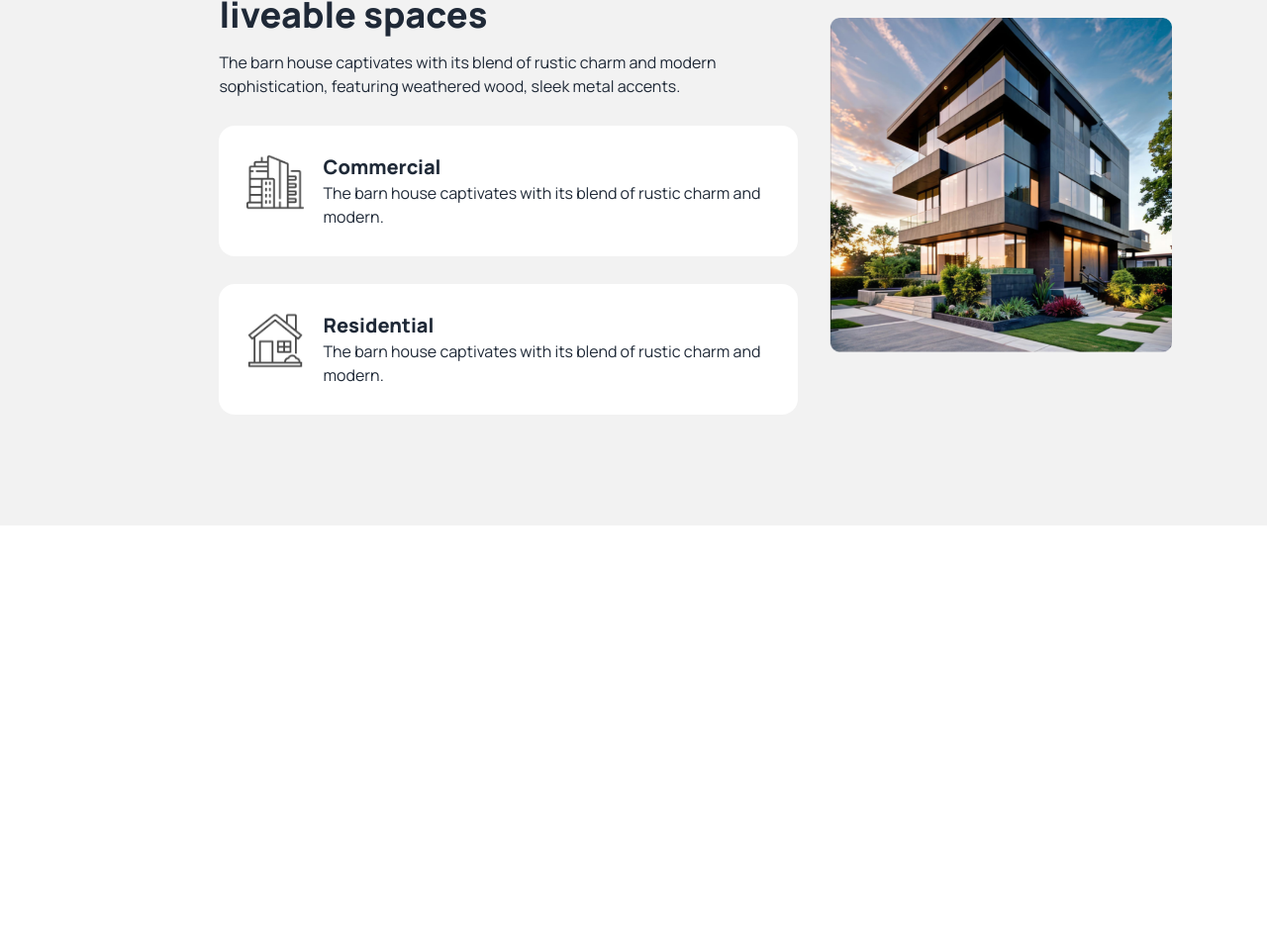
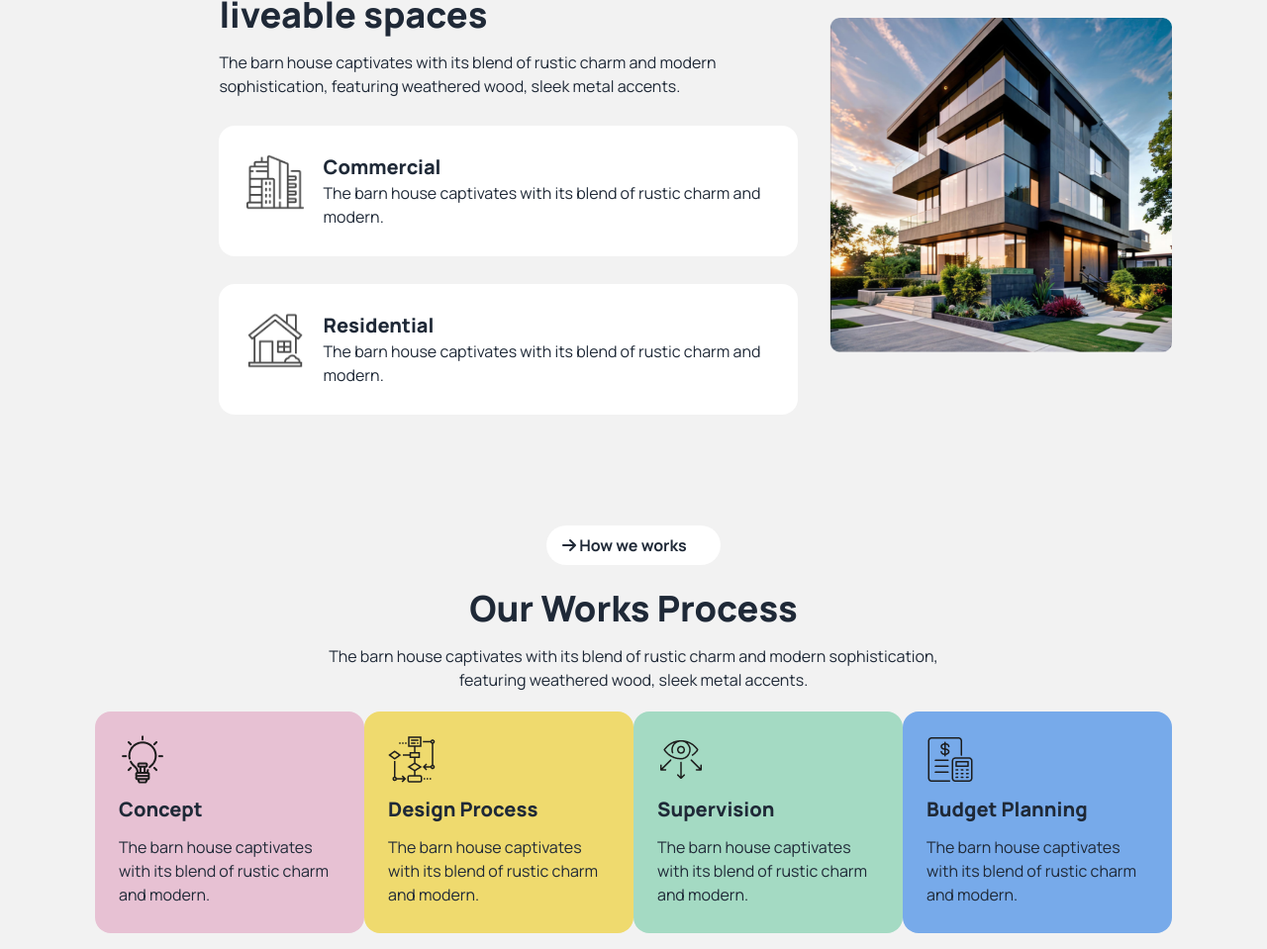
Before and after one commit to Humaun-hk/Rinterio, a plain HTML site: page index.html in a window 1280 px wide. Shown: the part 1029-1988 px from the top of the page at 99% size. Before the commit the page ends 1560 px from the top, so only its background shows below. Drawn offline with nearby package versions, Linux system fonts and the light colour scheme.

Commit message:
work process section

```diff
--- a/index.html
+++ b/index.html
@@ -170,7 +170,9 @@
             <a class="text-base font-bold">About Us</a>
           </div>
           <div class="card-body">
-            <h2 class="card-title text-4xl font-black">We design thoughtful,<br>liveable spaces</h2>
+            <h2 class="card-title text-4xl font-black">
+              We design thoughtful,<br />liveable spaces
+            </h2>
             <p class="py-2">
               The barn house captivates with its blend of rustic charm and
               modern sophistication, featuring weathered wood, sleek metal
@@ -206,6 +208,46 @@
           </figure>
         </div>
       </section>
+
+      <!-- Works Process -->
+      <section class="container mx-auto px-12 bg-base-200 gap-8 lg:px-24">
+        <div class="flex justify-center items-center flex-col">
+          <div class="bg-base-100 px-4 py-2 w-44 h-10 rounded-3xl">
+            <i class="fa-solid fa-arrow-right"></i>
+            <a class="text-base font-bold">How we works</a>
+          </div>
+          <div class="text-center py-2">
+            <h1 class="text-4xl font-extrabold py-4">Our Works Process</h1>
+            <p class="pb-3">
+              The barn house captivates with its blend of rustic charm and
+              modern sophistication,<br>featuring weathered wood, sleek metal
+              accents.
+            </p>
+          </div>
+        </div>
+        <div class="flex flex-col justify-center items-center lg:flex-row justify-between">
+          <div class="bg-[#E7C1D3] w-80 h-56 rounded-2xl p-6 mb-4">
+            <img src="images/concept.png" alt="">
+            <h2 class="text-xl font-extrabold py-3">Concept</h2>
+            <p>The barn house captivates with its blend of rustic charm and modern.</p>
+          </div>
+          <div class="bg-[#EFDA6E] w-80 h-56 rounded-2xl p-6 mb-4">
+            <img src="images/flow-chart.png" alt="">
+            <h2 class="text-xl font-extrabold py-3">Design Process</h2>
+            <p>The barn house captivates with its blend of rustic charm and modern.</p>
+          </div>
+          <div class="bg-[#A4DAC3] w-80 h-56 rounded-2xl p-6 mb-4">
+            <img src="images/vision.png" alt="">
+            <h2 class="text-xl font-extrabold py-3">Supervision</h2>
+            <p>The barn house captivates with its blend of rustic charm and modern.</p>
+          </div>
+          <div class="bg-[#77AAEA] w-80 h-56 rounded-2xl p-6 mb-4">
+            <img src="images/budget-planning.png" alt="">
+            <h2 class="text-xl font-extrabold py-3">Budget Planning</h2>
+            <p>The barn house captivates with its blend of rustic charm and modern.</p>
+          </div>
+        </div>
+      </section>
     </main>
     <footer></footer>
   </body>
```
